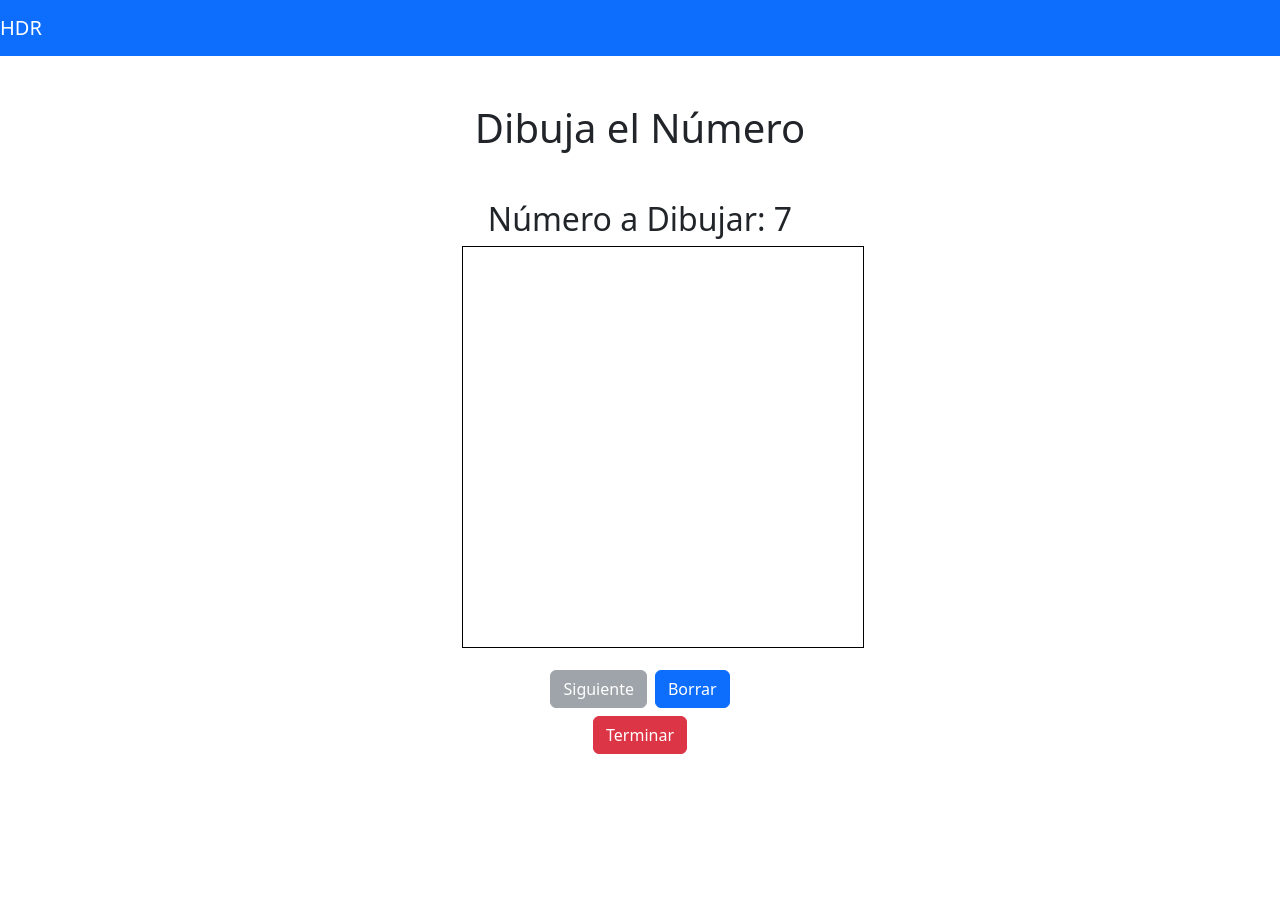
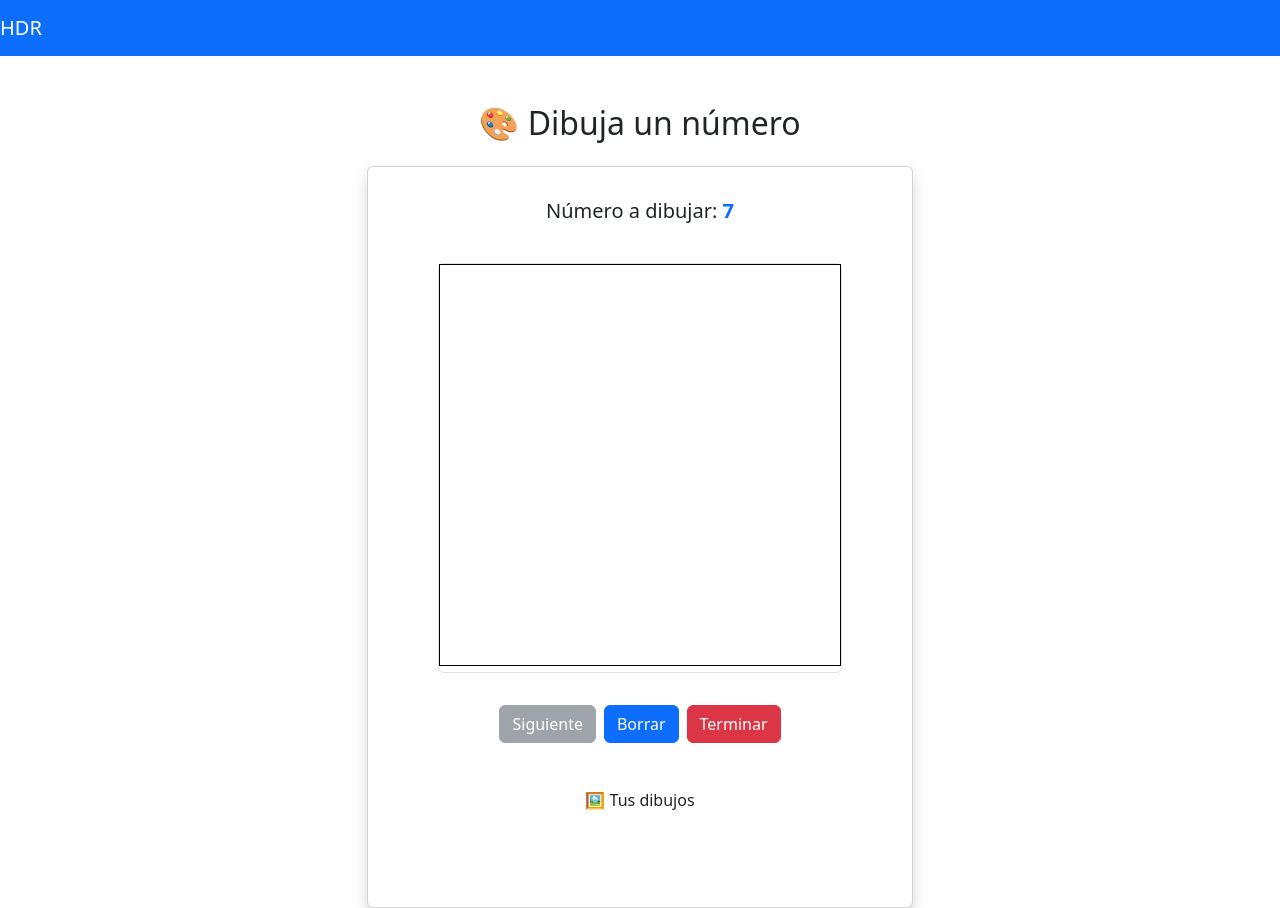
Before and after one commit to aranagarapena/handwritten-digit-recognizer-front, an Angular app in the folder development/: page /number-drawer in a window 1280 px wide. Before the commit the page ends 800 px from the top, so only its background shows below. Built offline with nearby package versions, Linux system fonts and the light colour scheme.

Commit message:
nueva interfaz para dibujar numeros añadida

```diff
--- a/development/src/app/app.component.html
+++ b/development/src/app/app.component.html
@@ -1,9 +1,15 @@
 <!-- app.component.html -->
 <nav class="navbar navbar-expand-lg navbar-dark bg-primary">
   <a class="navbar-brand" href="#">HDR</a>
-  <button class="navbar-toggler" type="button" data-toggle="collapse" data-target="#navbarNav" aria-controls="navbarNav" aria-expanded="false" aria-label="Toggle navigation">
+  <!-- <button class="navbar-toggler" type="button"  data-toggle="collapse" data-target="#navbarNav" aria-controls="navbarNav" aria-expanded="false" aria-label="Toggle navigation">
     <span class="navbar-toggler-icon"></span>
-  </button>
+  </button> -->
+
+  <button class="navbar-toggler" type="button" data-toggle="collapse" data-target="#navbarNav"
+        aria-controls="navbarNav" aria-expanded="false" aria-label="Toggle navigation"
+        (click)="navigateToWelcome()">
+  <span class="navbar-toggler-icon"></span>
+</button>
   <!-- <div class="collapse navbar-collapse justify-content-between" id="navbarNav">-->
     <!--<ul class="navbar-nav mr-auto">
       <li class="nav-item">
--- a/development/src/app/app.component.ts
+++ b/development/src/app/app.component.ts
@@ -1,7 +1,7 @@
 import { Component, OnInit } from '@angular/core';
 import { HttpClient } from '@angular/common/http';
 import { User } from './models/user.model';
-
+import { Router } from '@angular/router';
 @Component({
   selector: 'app-root',
   templateUrl: './app.component.html',
@@ -9,7 +9,7 @@ import { User } from './models/user.model';
 })
 export class AppComponent implements OnInit {
 
-  constructor(private http:HttpClient){}
+  constructor(private http:HttpClient, private router: Router){}
 
   private users: User[] = [];
 
@@ -17,4 +17,9 @@ export class AppComponent implements OnInit {
     console.log('Componente principal AppComponent inicializado');
   }
 
+  navigateToWelcome(): void {
+    // Aquí puedes implementar la lógica para navegar a la página de bienvenida
+    this.router.navigate(['/welcome']);
+  }
+
 }
--- a/development/src/app/components/game/number-drawer/number-drawer.component.html
+++ b/development/src/app/components/game/number-drawer/number-drawer.component.html
@@ -1,22 +1,45 @@
-<div class="container">
-    <h1 class="text-center mt-5">Dibuja el Número</h1>
-    <div class="row justify-content-center mt-5">
-        <div class="col-md-4"> <!-- Espacio vacío del lado izquierdo -->
+<div class="container mt-5">
+    <h2 class="text-center mb-4">🎨 Dibuja un número</h2>
+
+    <div class="row justify-content-center">
+      <div class="col-lg-6">
+        <div class="card shadow p-4 text-center">
+
+          <!-- Título e icono -->
+          <div class="mb-3">
+            <i class="bi bi-pencil-fill display-4 text-primary"></i>
+            <h5 class="mt-2">Número a dibujar: <span class="fw-bold text-primary">{{ numeroMNIST }}</span></h5>
           </div>
-        <div class="col-md-4 text-center"> <!-- Lienzo centrado -->
-            <h2>Número a Dibujar: <span>{{ numeroMNIST }}</span></h2>
-            <canvas #canvas width="400" height="400"></canvas>
-            <div class="mt-3">
-                <button class="btn btn-secondary mr-2" (click)="enviarDibujo()" [disabled]="!hasDrawn">Siguiente</button>
-                <button class="btn btn-primary" (click)="borrarTodo()">Borrar</button>
+
+          <!-- Canvas -->
+          <div class="canvas-wrapper mx-auto my-3 border rounded">
+            <canvas #canvas width="280" height="280"></canvas>
           </div>
-            <div class="mt-2">
-                <button class="btn btn-danger" (click)="terminar()">Terminar</button>
+
+          <!-- Botones -->
+          <div class="d-flex flex-wrap justify-content-center gap-2 mt-3">
+            <button class="btn btn-secondary" (click)="enviarDibujo()" [disabled]="!hasDrawn">
+              <i class="bi bi-arrow-right-circle"></i> Siguiente
+            </button>
+            <button class="btn btn-primary" (click)="borrarTodo()">
+              <i class="bi bi-eraser-fill"></i> Borrar
+            </button>
+            <button class="btn btn-danger" (click)="terminar()">
+              <i class="bi bi-x-circle-fill"></i> Terminar
+            </button>
+          </div>
+
+          <!-- Miniaturas debajo del canvas -->
+          <div class="mt-5 text-start">
+            <h6 class="text-center mb-3">🖼️ Tus dibujos</h6>
+            <div class="miniaturas">
+              <img *ngFor="let image of miniaturas; let i = index"
+                   [src]="image"
+                   class="img-thumbnail"
+                   (click)="openDetailsModal(i)">
             </div>
           </div>
-        <div class="col-md-4"> <!-- Miniaturas en el tercio derecho, alineadas con el lienzo -->
-            <div class="miniaturas" style="max-height: 400px; overflow-y: auto;">
-                <img *ngFor="let image of miniaturas; let i = index" [src]="image" class="img-thumbnail miniatura-img" (click)="openDetailsModal(i)">
+
         </div>
       </div>
     </div>
```
Also changed, not shown: 3 other files (tests, documents, lock files or other folders). Lines whose indentation alone changed are shown as unchanged.
